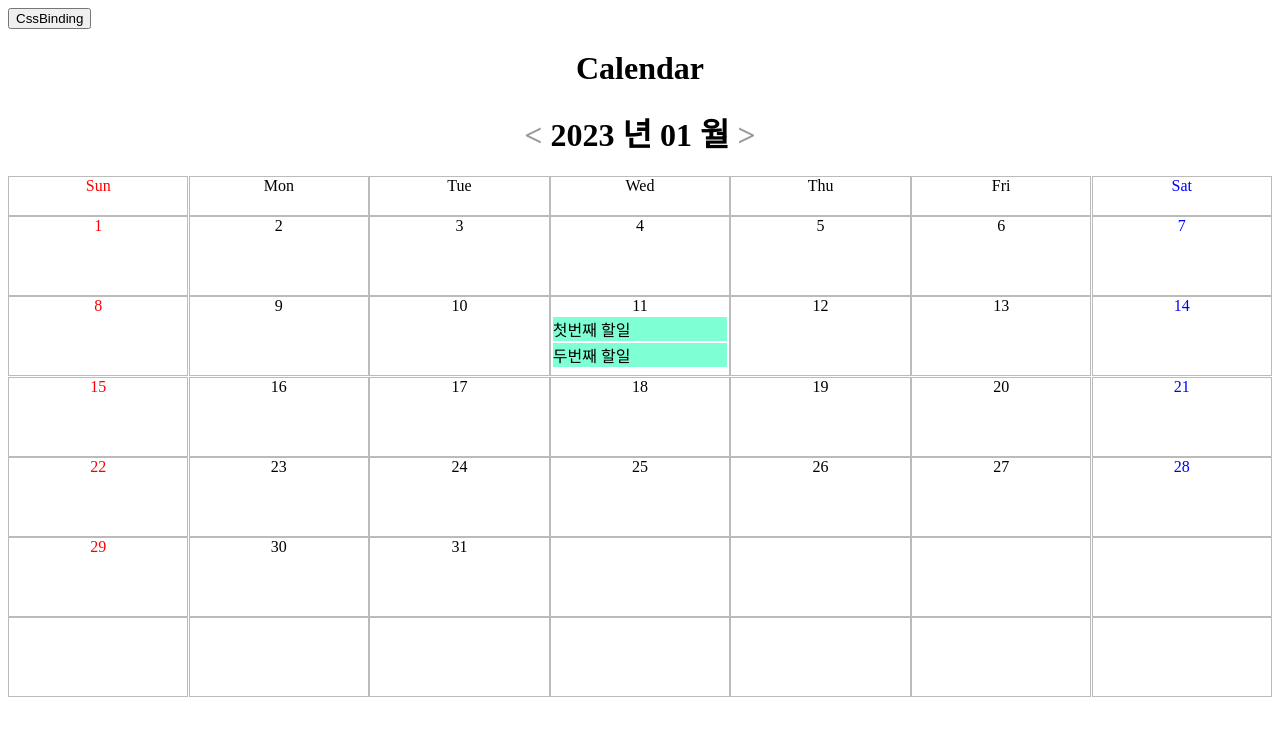
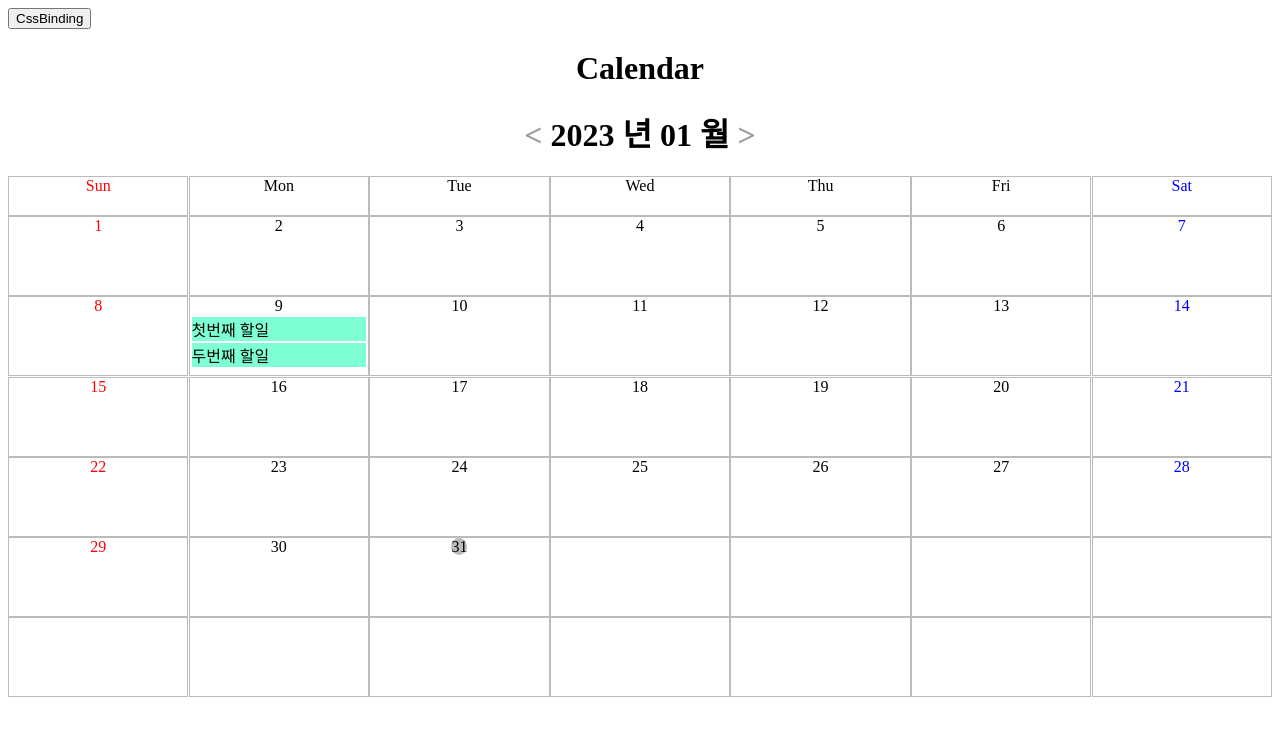
Before and after one commit to airweather/calendar-vue, a Vue app: page / in a window 1280 px wide. Both pictures are taken after a click on the button "Calendar". Shown: the top 736 px of the page. Built offline with nearby package versions, Linux system fonts and the light colour scheme.

Commit message:
오늘 날짜 표시 구현

```diff
--- a/src/components/Calendar.vue
+++ b/src/components/Calendar.vue
@@ -23,7 +23,32 @@
       </div>
       <div id="dates">
         <div v-for="date, i in dates" :key="date.id">
-          <span v-if="i%7===0" style="color:red">
+          <span v-if="(i+1)-firstDay === today && i%7 ===0 " style="
+            color:red;
+             background-color:#bbb;
+            border: none 1px;
+            border-radius: 50%;
+          ">
+            {{ date.num }}
+          </span>
+
+          <span v-else-if="(i+1)-firstDay === today && i%7 ===6 " style="
+            color:blue;
+            background-color:#bbb;
+            border: none 1px;
+            border-radius: 50%;
+          ">
+            {{ date.num }}
+          </span>
+
+          <span v-else-if="(i+1)-firstDay === today" style="
+            background-color:#bbb;
+            border: none 1px;
+            border-radius: 50%;
+          ">
+            {{ date.num }}
+          </span>
+          <span v-else-if="i%7===0" style="color:red">
             {{ date.num }}
           </span>
           <span v-else-if="i%7===6" style="color:blue">
@@ -56,6 +81,7 @@ export default {
       lastDay: 0,
       month: 0,
       year: 0,
+      today: 0,
     }
   },
   created() {
@@ -74,7 +100,7 @@ export default {
             });
         }
         // memo 확인 용 더미데이터
-        else if(i === 10){
+        else if(i === 8){
           this.dates.push({
            id:`${i}`,
            num: (i+1)-this.firstDay,
@@ -97,6 +123,8 @@ export default {
       const getDate = new Date();
       this.month = getDate.getMonth() + 1 > 9 ? getDate.getMonth() + 1 : '0' + (getDate.getMonth() + 1);
       this.year = getDate.getFullYear();
+      this.today = getDate.getDate();
+
     },
     calcDate() {
       const timeDate = this.year+'-'+this.month+'-01';
```
